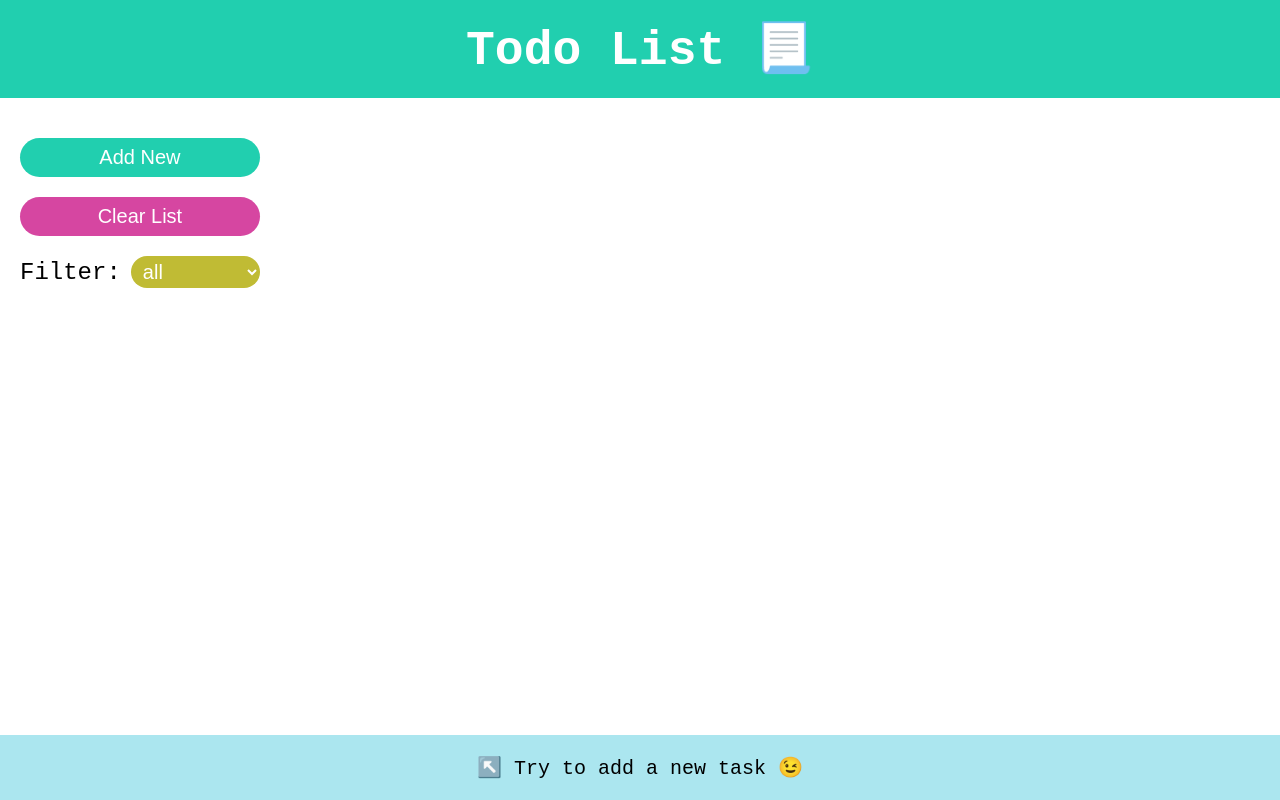
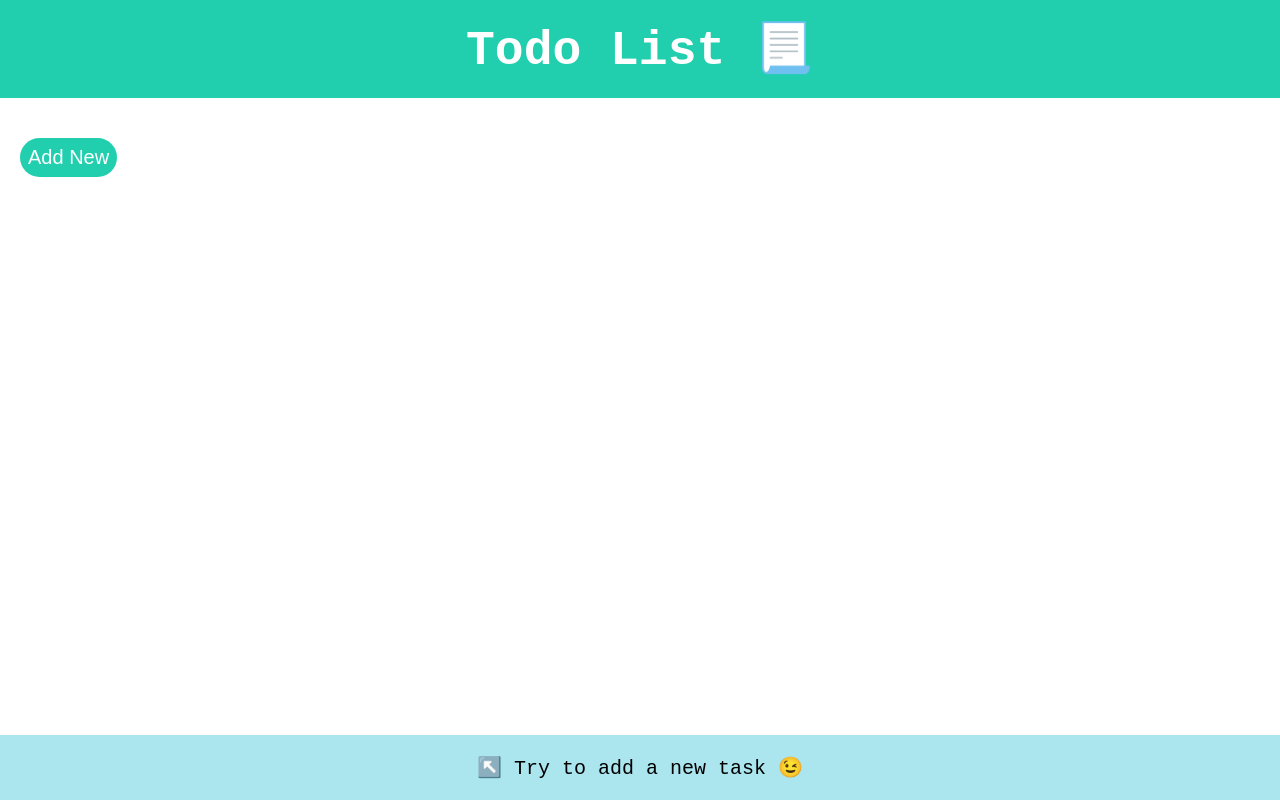
Before and after one commit to nomaan-07/React-todo-list, a React (Create React App) app: page / in a window 1280 px wide. Built offline with nearby package versions, Linux system fonts and the light colour scheme.

Commit message:
Feat: Clear tasks

```diff
--- a/src/components/Buttons.js
+++ b/src/components/Buttons.js
@@ -1,10 +1,12 @@
 import Button from './Button';
-import FilterSelect from './FilterSelect';
+import SortSelect from './SortSelect';
 
 export default function Buttons({
+  tasks,
   onToggleForm,
   isFormOpen,
   sortBy,
+  onClearList,
   onSortTasks,
 }) {
   return (
@@ -15,8 +17,14 @@ export default function Buttons({
       >
         {isFormOpen ? 'Close Form' : 'Add New'}
       </Button>
-      <Button bgColorClass="pink">Clear List</Button>
-      <FilterSelect sortBy={sortBy} onSortTasks={onSortTasks} />
+      {tasks.length > 0 && (
+        <>
+          <Button bgColorClass="pink" onClick={onClearList}>
+            Clear List
+          </Button>
+          <SortSelect sortBy={sortBy} onSortTasks={onSortTasks} />
+        </>
+      )}
     </div>
   );
 }
--- a/src/components/Main.js
+++ b/src/components/Main.js
@@ -16,6 +16,9 @@ export default function Main({ tasks, onSetTasks, sortBy, onSortTasks }) {
   }
 
   function handleDeleteTask(id) {
+    const confirmed = window.confirm('Are you sure?');
+    if (!confirmed) return;
+
     onSetTasks((tasks) => tasks.filter((task) => task.id !== id));
   }
 
@@ -27,12 +30,19 @@ export default function Main({ tasks, onSetTasks, sortBy, onSortTasks }) {
     );
   }
 
+  function handleClearList() {
+    const confirmed = window.confirm('Are you sure?');
+    confirmed && onSetTasks([]);
+  }
+
   return (
     <main>
       <Buttons
+        tasks={tasks}
         onToggleForm={handleToggleForm}
         isFormOpen={isFormOpen}
         sortBy={sortBy}
+        onClearList={handleClearList}
         onSortTasks={onSortTasks}
       />
       {isFormOpen && <Form onAddTask={handleAddTask} />}
--- a/src/components/FilterSelect.js
+++ b/src/components/SortSelect.js
@@ -1,7 +1,7 @@
-export default function FilterSelect({ sortBy, onSortTasks }) {
+export default function SortSelect({ sortBy, onSortTasks }) {
   return (
     <div className="select-wrapper">
-      <label>Filter: </label>
+      <label>Sort: </label>
       <select value={sortBy} onChange={(e) => onSortTasks(e.target.value)}>
         <option value="default">all</option>
         <option value="todo">todo</option>
```
